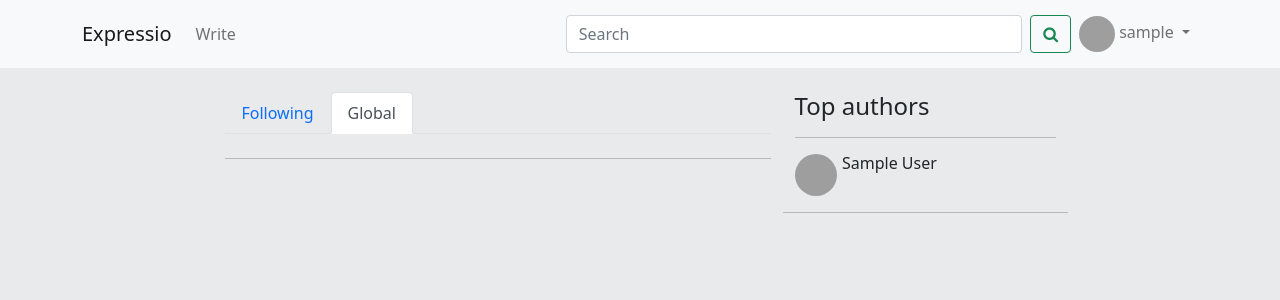
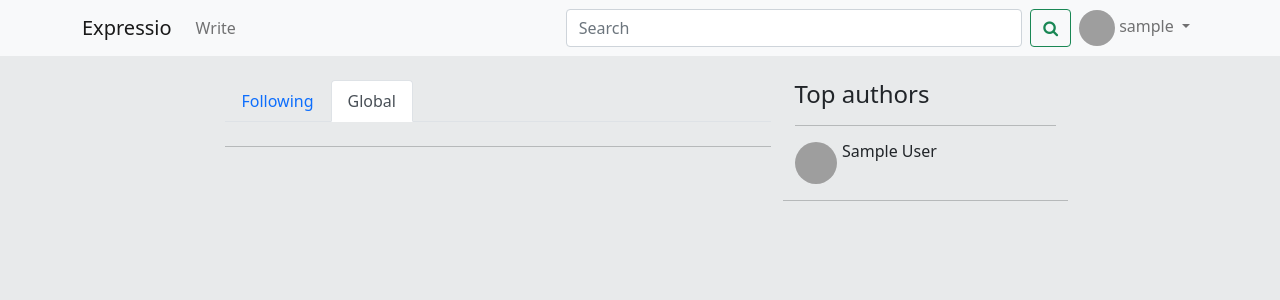
Before and after one commit to yogesh-sirsat/expressio, a Django app: page / in a window 1280 px wide. Shown: the top 300 px of the page. Run offline with Django 4.2, Linux system fonts and the light colour scheme; the visitor is signed in with stand-in values (Sample User, id 1); data comes from the database, SQL or seed files in the repository; data that the repository does not hold is empty; some libraries are stand-ins or nearby versions; grey boxes are pictures that could not be loaded.

Commit message:
Navbar padding fix.

```diff
--- a/main/static/css/base.css
+++ b/main/static/css/base.css
@@ -73,3 +73,8 @@ a:focus {
 .card {
   background-color: whitesmoke;
 }
+
+.profile_dropdown {
+  padding-top: 0;
+  padding-bottom: 0;
+}
--- a/main/templates/base.html
+++ b/main/templates/base.html
@@ -47,7 +47,7 @@
           {% if user.is_authenticated %}
           <ul class="navbar-nav">
             <li class="nav-item dropdown">
-              <a class="nav-link dropdown-toggle"  href="#" role="button" data-bs-toggle="dropdown" aria-expanded="false">
+              <a class="nav-link dropdown-toggle profile_dropdown"  href="#" role="button" data-bs-toggle="dropdown" aria-expanded="false">
                 <img class="rounded-circle" alt="user-profile" src="/media/{{ user.profile.avatar }}" height="36" width="36"
                 data-holder-rendered="true">
                 {{ user.username }}
@@ -170,7 +170,7 @@
                       {% csrf_token %}
                    </div>
                   <div class="modal-footer">
-                    <a class="nav-link" style="color: gray" data-bs-toggle="modal" data-bs-target="#signUpModal">Get Started</a>
+                    <a class="nav-link" role="button" style="color: gray" data-bs-toggle="modal" data-bs-target="#signUpModal">Get Started</a>
                     <button type="submit" class="btn btn-outline-dark">Sign In</button>
                   </div>
                 </form>
```
